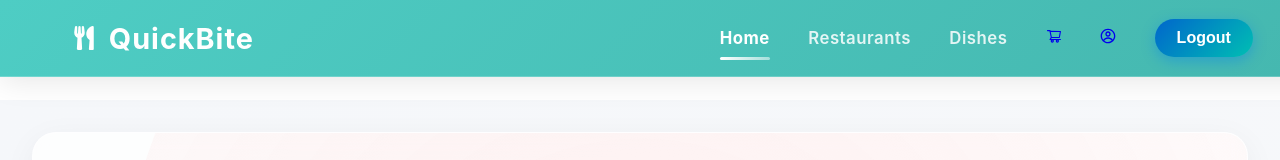
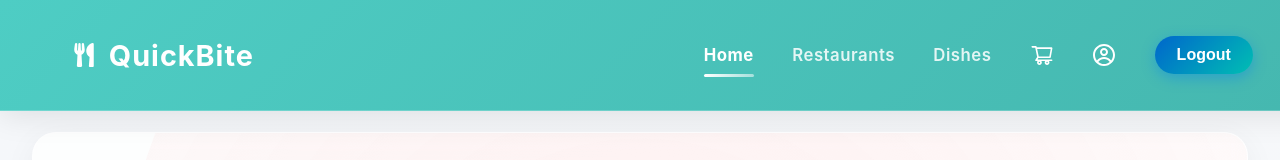
Before and after one commit to karthikdokiparthi/Online_food_ordering_application_Frontend, a React (Create React App) app: page /home in a window 1280 px wide. Shown: the top 160 px of the page. Built offline with nearby package versions, Linux system fonts and the light colour scheme; sample sign-in values are in the browser's storage.

Commit message:
style: enhance profile icon with circular design and hover effect

```diff
--- a/src/components/Navbar.css
+++ b/src/components/Navbar.css
@@ -226,6 +226,21 @@
     box-shadow: 0 3px 10px rgba(0, 124, 240, 0.3);
 }
 
+.icon {
+    color: white;
+    font-size: 24px;
+    display: flex;
+    align-items: center;
+    justify-content: center;
+    border-radius: 50%;
+    cursor: pointer;
+    transition: background-color 0.3s ease;
+}
+
+.icon:hover {
+    color: rgb(210, 69, 69);
+}
+
 
 /* Responsive Styles */
 @media (max-width: 992px) {
--- a/src/components/Navbar.js
+++ b/src/components/Navbar.js
@@ -122,7 +122,7 @@ const Navbar = () => {
                             to="/cart"
                             onClick={closeMobileMenu}
                         >
-                            <AiOutlineShoppingCart />
+                            <p className='icon'><AiOutlineShoppingCart /></p>
                         </Link>
                     </li>
                     <li className="nav-item">
@@ -130,7 +130,7 @@ const Navbar = () => {
                             to="/profile"
                             onClick={closeMobileMenu}
                         >
-                            <CgProfile />
+                            <p className='icon'><CgProfile /></p>
                         </Link>
                     </li>
                     {isAuthenticated && (
```
